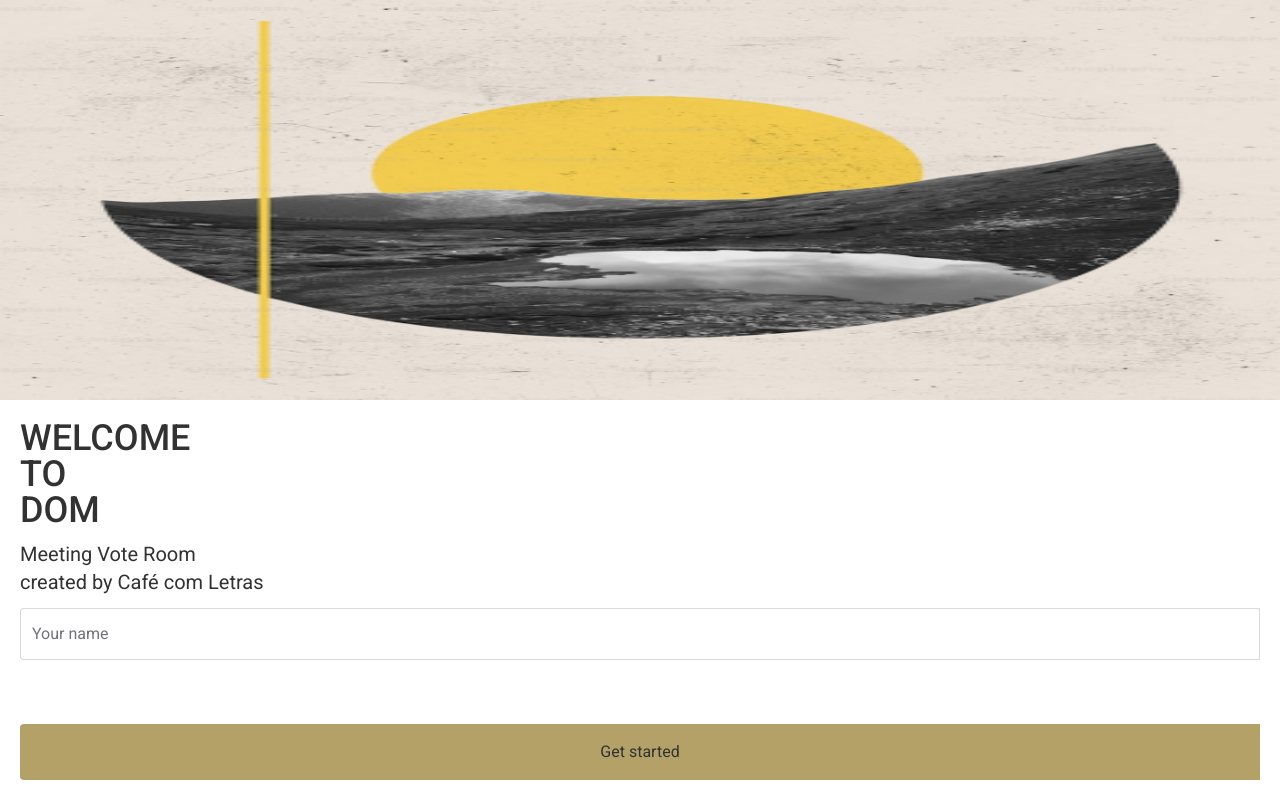
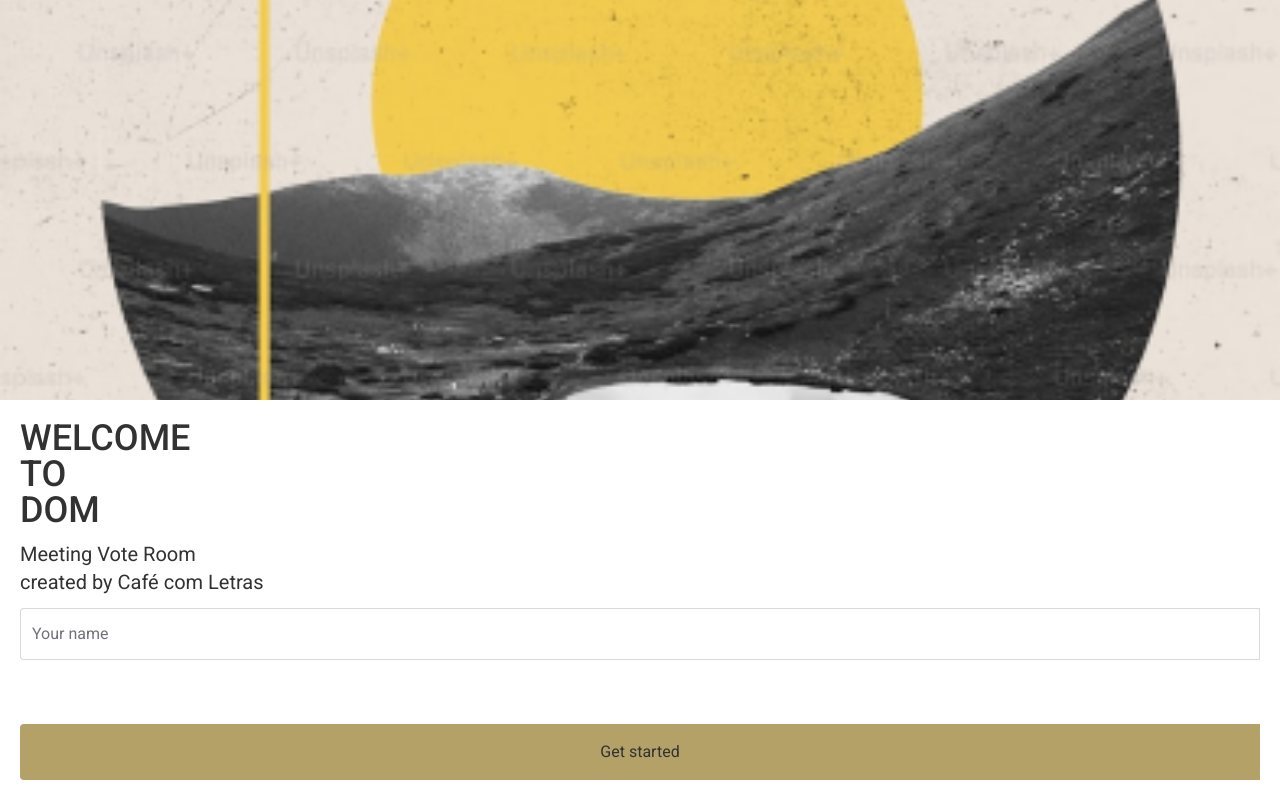
Before and after one commit to carolinaparisi/dom-app, a Next.js app: page / in a window 1280 px wide. Built offline with nearby package versions, Linux system fonts and the light colour scheme.

Commit message:
fix: add object-fit cover to the Image next component

```diff
--- a/src/app/page.tsx
+++ b/src/app/page.tsx
@@ -7,7 +7,7 @@
 	return (
 		<div className="h-screen">
 			<div className="h-1/2 relative">
-				<Image alt="" src={background} fill />
+				<Image alt="" src={background} fill objectFit="cover" />
 			</div>
 			<div className="flex flex-col justify-between p-5 h-1/2 font-normal">
 				<MainSection />
```
